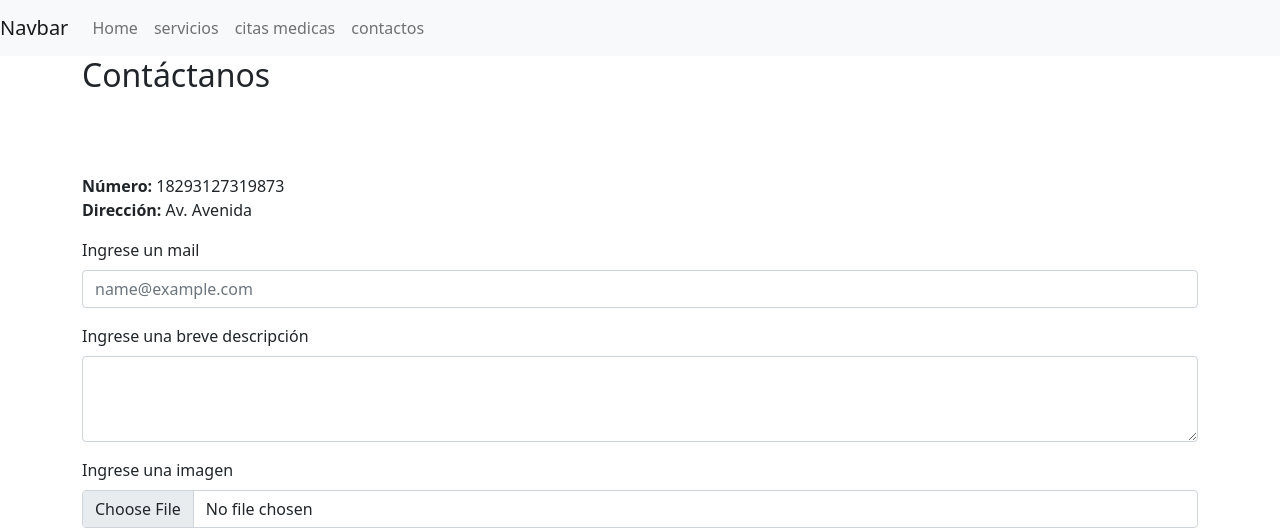
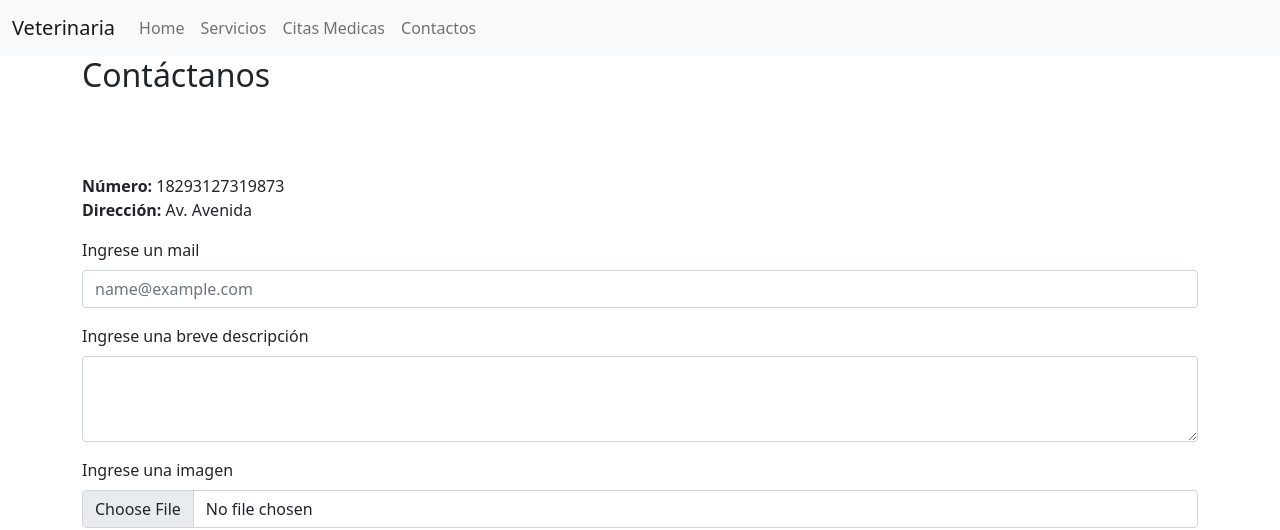
Before and after one commit to RadoV18/proyecto_web, a website: page public/views/contactos.html in a window 1280 px wide. Shown: the top 530 px of the page. Drawn offline with nearby package versions, Linux system fonts and the light colour scheme.

Commit message:
Cambiar navbar

```diff
--- a/public/views/contactos.html
+++ b/public/views/contactos.html
@@ -15,7 +15,8 @@
 <body>
 
     <nav class="navbar navbar-expand-lg navbar-light bg-light">
-        <a class="navbar-brand" href="index.html">Navbar</a>
+        <div class="container-fluid">
+            <a class="navbar-brand" href="index.html">Veterinaria</a>
             <button class="navbar-toggler" type="button" data-toggle="collapse" data-target="#navbarSupportedContent"
                 aria-controls="navbarSupportedContent" aria-expanded="false" aria-label="Toggle navigation">
                 <span class="navbar-toggler-icon"></span>
@@ -27,15 +28,16 @@
                         <a class="nav-link" href="index.html">Home</span></a>
                     </li>
                     <li class="nav-item">
-                    <a class="nav-link" href="servicios.html">servicios</a>
+                        <a class="nav-link" href="servicios.html">Servicios</a>
                     </li>
                     <li class="nav-item">
-                    <a class="nav-link" href="citas-medicas.html">citas medicas</a>
+                        <a class="nav-link" href="citas-medicas.html">Citas Medicas</a>
                     </li>
                     <li class="nav-item">
-                    <a class="nav-link" href="contactos.html">contactos</a>
+                        <a class="nav-link" href="contactos.html">Contactos</a>
                     </li>
                 </ul>
+            </div>
         </div>
     </nav>
 
```
Also changed, not shown: public/views/citas-medicas.html (+5 -3 lines). Lines whose indentation alone changed are shown as unchanged.
